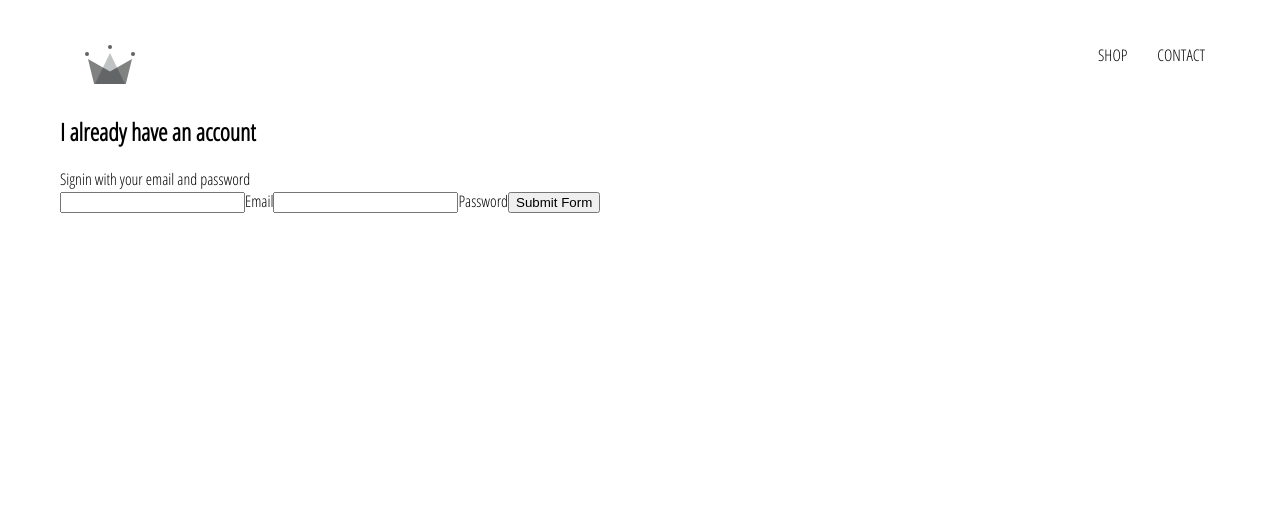
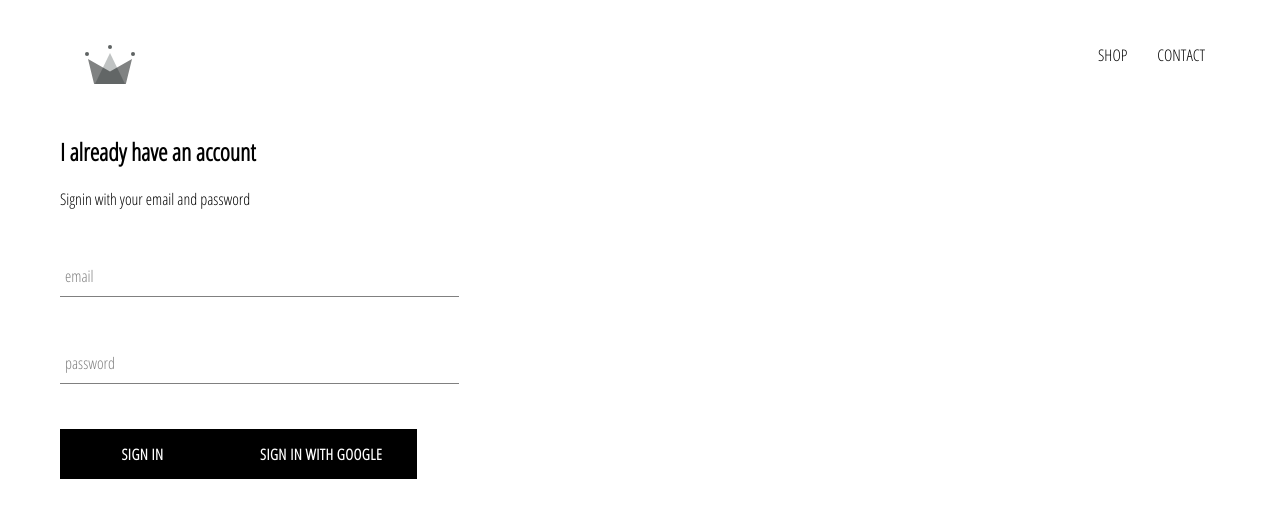
Before and after one commit to abhishekpal463/Fashion-Fiesta, a React (Create React App) app: page /signin in a window 1280 px wide. Shown: the top 518 px of the page. Built offline with nearby package versions, Linux system fonts and the light colour scheme; no server answers.

Commit message:
google-oauth added

```diff
--- a/package.json
+++ b/package.json
@@ -6,6 +6,7 @@
     "@testing-library/jest-dom": "^5.11.4",
     "@testing-library/react": "^11.1.0",
     "@testing-library/user-event": "^12.1.10",
+    "firebase": "^8.6.8",
     "node-sass": "^6.0.1",
     "react": "^17.0.2",
     "react-dom": "^17.0.2",
--- a/src/App.js
+++ b/src/App.js
@@ -5,9 +5,31 @@
 import ShopPage from "./pages/shoppage/shop.components";
 import Header from "./components/header/header.component";
 import SignInandSignUpPage from "./pages/signin-and-signup/signin-and-signup.component";
+import {auth} from "./firebase/firebase.utils";
 
-function App() {
-  return (
+class App extends React.Component {
+
+  constructor(){
+    super();
+    this.state={
+      currrentUser:null
+    }
+  }
+
+  unSubscribeFromAuth = null;
+  componentDidMount(){
+    this.unSubscribeFromAuth= auth.onAuthStateChanged(user=>{
+      this.setState({currrentUser:user});
+      console.log(user);
+    })
+  }
+
+  componentWillUnmount(){
+    this.unSubscribeFromAuth();
+  }
+
+  render(){
+      return (
     <div>
     <Header/>
     <Switch>
@@ -17,8 +39,9 @@
     </Switch>
 
     </div>
+    );
+  }
 
-  );
 }
 
 export default App;
--- /dev/null
+++ b/src/components/custom-button/custom-button.component.jsx
@@ -0,0 +1,10 @@
+import React from "react";
+import "./custom-button.styles.scss";
+
+const CustomButton = ({children, ...otherProps}) => (
+    <button className="custom-button" {...otherProps}>
+        {children}
+    </button>
+);
+
+export default CustomButton;
--- /dev/null
+++ b/src/components/custom-button/custom-button.styles.scss
@@ -0,0 +1,22 @@
+.custom-button {
+  min-width: 165px;
+  width: auto;
+  height: 50px;
+  letter-spacing: 0.5px;
+  line-height: 50px;
+  padding: 0 35px 0 35px;
+  font-size: 15px;
+  background-color: black;
+  color: white;
+  text-transform: uppercase;
+  font-family: "Open Sans Condensed";
+  font-weight: bolder;
+  border: none;
+  cursor: pointer;
+
+  &:hover {
+    background-color: white;
+    color: black;
+    border: 1px solid black;
+  }
+}
--- /dev/null
+++ b/src/components/form-input/form-input.component.jsx
@@ -0,0 +1,17 @@
+import React from "react";
+import "./form-input.styles.scss";
+
+const FormInput = ({handleChange,label,...otherProps}) =>(
+    <div className="group">
+        <input className="form-input" onChange={handleChange} {...otherProps}/>
+        {
+            label ?
+            (<label className={`${otherProps.value.length ? 'shrink':''} form-input-label`}>
+                {label}
+            </label>)
+            :null
+        }
+    </div>
+);
+
+export default FormInput;
--- /dev/null
+++ b/src/components/form-input/form-input.styles.scss
@@ -0,0 +1,54 @@
+$sub-color: grey;
+$main-color: black;
+
+@mixin shrinkLabel {
+  top: -14px;
+  font-size: 12px;
+  color: $main-color;
+}
+
+.group {
+  position: relative;
+  margin: 45px 0;
+
+  .form-input {
+    background: none;
+    background-color: white;
+    color: $sub-color;
+    font-size: 18px;
+    padding: 10px 10px 10px 5px;
+    display: block;
+    width: 100%;
+    border: none;
+    border-radius: 0;
+    border-bottom: 1px solid $sub-color;
+    margin: 25px 0;
+
+    &:focus {
+      outline: none;
+    }
+
+    &:focus ~ .form-input-label {
+      @include shrinkLabel();
+    }
+  }
+
+  input[type="password"] {
+    letter-spacing: 0.3em;
+  }
+
+  .form-input-label {
+    color: $sub-color;
+    font-size: 16px;
+    font-weight: normal;
+    position: absolute;
+    pointer-events: none;
+    left: 5px;
+    top: 10px;
+    transition: 300ms ease all;
+
+    &.shrink {
+      @include shrinkLabel();
+    }
+  }
+}
--- a/src/components/sign-in/signin.component.jsx
+++ b/src/components/sign-in/signin.component.jsx
@@ -1,5 +1,8 @@
 import React from "react";
 import "./signin.styles.scss";
+import FormInput from "../form-input/form-input.component";
+import CustomButton from "../custom-button/custom-button.component";
+import {SignInWithGoogle} from "../../firebase/firebase.utils";
 
 class SignIn extends React.Component{
     constructor(props){
@@ -26,21 +29,22 @@
                 <h2>I already have an account</h2>
                 <span>Signin with your email and password</span>
                 <form onSubmit={this.handleSubmit}>
-                    <input
+                    <FormInput
                         type="email"
                         name="email"
                         value={this.state.email}
-                        onChange={this.handleChange}
+                        handleChange={this.handleChange}
+                        label="email"
                         required />
-                    <label>Email</label>
-                    <input
+                    <FormInput
                         type="password"
                         name="password"
                         value={this.state.password}
                         onChange={this.handleChange}
+                        label="password"
                         required />
-                    <label>Password</label>
-                    <input type="submit" value="Submit Form" />
+                    <CustomButton  type="submit">Sign In</CustomButton>
+                    <CustomButton  onClick={SignInWithGoogle} >Sign In With google</CustomButton>
                 </form>
             </div>
         );
--- a/src/components/sign-in/signin.styles.scss
+++ b/src/components/sign-in/signin.styles.scss
@@ -0,0 +1,9 @@
+.sign-in {
+  width: 30vw;
+  display: flex;
+  flex-direction: column;
+
+  .title {
+    margin: 10px 0px;
+  }
+}
--- /dev/null
+++ b/src/firebase/firebase.utils.js
@@ -0,0 +1,23 @@
+import firebase from "firebase/app";
+import "firebase/auth";
+import "firebase/firestore";
+
+const config = {
+    apiKey: "AIzaSyB0QQUWyUPVj2cvM98V12qIdIkJNGrxApw",
+    authDomain: "fashion-fiesta-5c723.firebaseapp.com",
+    projectId: "fashion-fiesta-5c723",
+    storageBucket: "fashion-fiesta-5c723.appspot.com",
+    messagingSenderId: "483975046643",
+    appId: "1:483975046643:web:42a444a356534b070fde86",
+    measurementId: "G-G4H7CDJYXR"
+  };
+
+  firebase.initializeApp(config);
+  export const auth = firebase.auth();
+  export const firestore = firebase.firestore();
+
+  const provider = new firebase.auth.GoogleAuthProvider();
+  provider.setCustomParameters({propmt:"select_account"});
+  export const SignInWithGoogle = () => auth.signInWithPopup(provider);
+
+  export default firebase;
```
Also changed, not shown: 1 other file (tests, documents, lock files or other folders).
